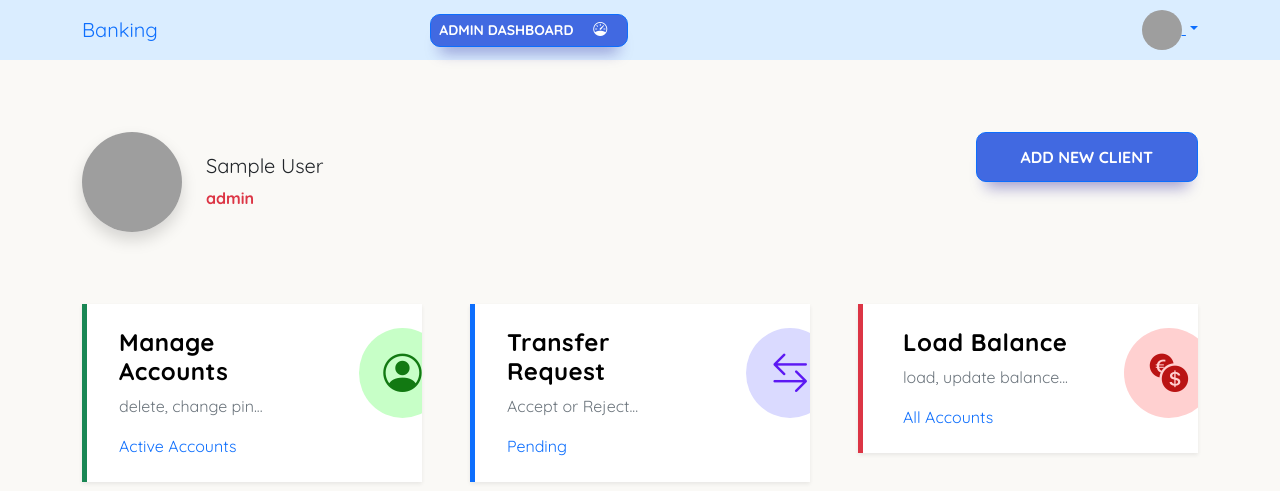
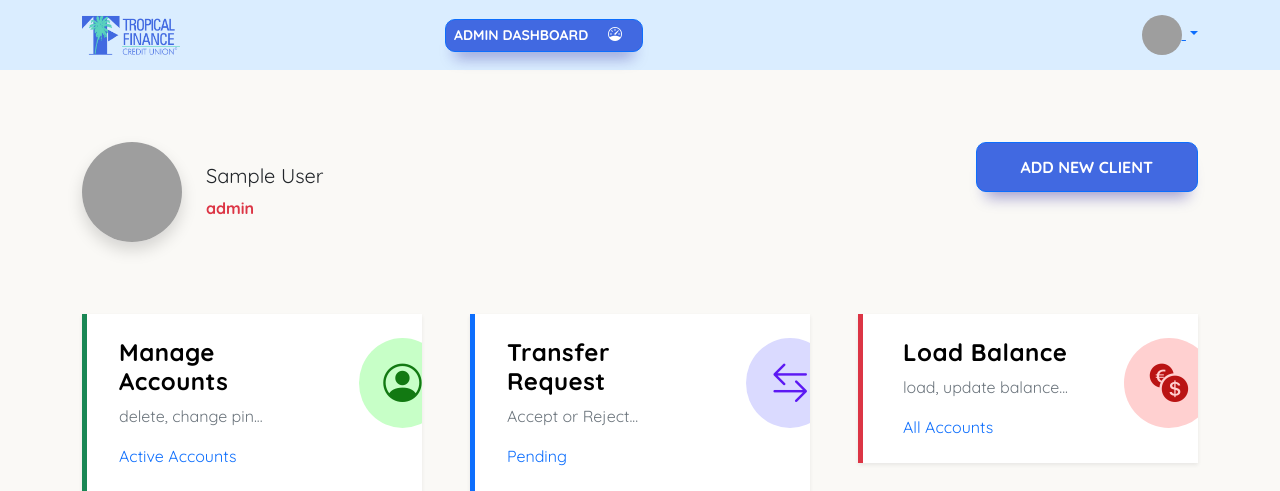
Before and after one commit to ndmichael/digital_banking, a Django app: page /admin_dashboard/ in a window 1280 px wide. Shown: the top 491 px of the page. Run offline with Django 4.2, Linux system fonts and the light colour scheme; the visitor is signed in with stand-in values (Sample User, id 1); data comes from the database, SQL or seed files in the repository; some libraries are stand-ins or nearby versions; grey boxes are pictures that could not be loaded.

Commit message:
new logo added to base page

```diff
--- a/dbank/templates/dbank/base.html
+++ b/dbank/templates/dbank/base.html
@@ -16,7 +16,9 @@
 <body>
     <nav class="navbar navbar-expand-sm w-100">
         <div class="container">
-          <a class="navbar-brand text-primary" href="/">Banking</a>
+          <a class="navbar-brand text-primary" href="/">
+            <img class="img-fluid" style="height: 40px; width: 100%; object-fit: cover;" src="{% static '/dbank/images/logo5.png' %}">
+          </a>
           <button class="navbar-toggler" type="button" data-bs-toggle="collapse" data-bs-target="#navbarNav" aria-controls="navbarNav" aria-expanded="false" aria-label="Toggle navigation">
             <span class="navbar-toggler-icon"></span>
           </button>
```
